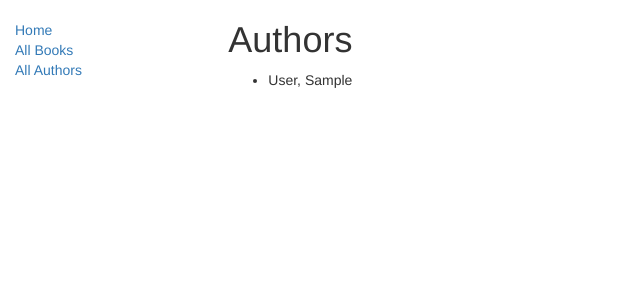
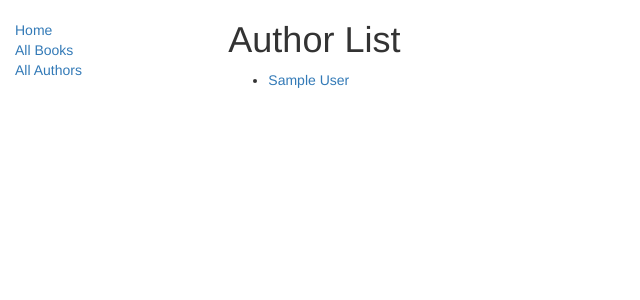
Before and after one commit to choia/django-library-tutorial, a Django app: page /catalog/authors/ in a window 1280 px wide. Shown: the top 300 px of the page, without its empty margins (0-640 px from the left). Run offline with Django 3.2, Linux system fonts and the light colour scheme; tables that the repository leaves empty hold one stand-in row (values such as "Sample post"); some libraries are stand-ins or nearby versions.

Commit message:
author_detail created, functionality added

```diff
--- a/catalog/templates/authors.html
+++ b/catalog/templates/authors.html
@@ -1,11 +1,17 @@
 {% extends 'base.html' %}
 {% block content %}
-<h1>Authors</h1>
+<h1>Author List</h1>
 
+{% if author_list %}
 <ul>
-{% for author in authors %}
-  <li>{{ author }}</li>
+{% for author in author_list %}
+  <li>
+    <a href="{{ author.get_absolute_url }}">{{ author.first_name }} {{ author.last_name }}</a>
+  </li>
 {% endfor %}
 </ul>
 
+{% else %}
+<p>There are no authors available.</p>
+{% endif %}
 {% endblock content %}
--- a/catalog/templates/book_detail.html
+++ b/catalog/templates/book_detail.html
@@ -3,7 +3,7 @@
 {% block content %}
   <h1>Title: {{ book.title }}</h1>
 
-  <p><strong>Author:</strong> <a href="">{{ book.author }}</a></p> <!-- author detail link not yet defined -->
+  <p><strong>Author:</strong> <a href="{% url 'author-detail' book.author.pk %}">{{ book.author }}</a></p> <!-- author detail link not yet defined -->
   <p><strong>Summary:</strong> {{ book.summary }}</p>
   <p><strong>ISBN:</strong> {{ book.isbn }}</p>
   <p><strong>Genre:</strong>
--- a/catalog/urls.py
+++ b/catalog/urls.py
@@ -3,7 +3,8 @@ from . import views
 
 urlpatterns = [
     url(r'^$', views.index, name='index'),
-    url(r'^authors/$', views.authors, name='authors'),
+    url(r'^authors/$', views.AuthorListView.as_view(), name='authors'),
+    url(r'^authors/(?P<pk>\d+)$', views.AuthorDetailView.as_view(), name='author-detail'),
     url(r'^books/$', views.BookListView.as_view(), name='books'),
     url(r'^book/(?P<pk>\d+)$', views.BookDetailView.as_view(), name='book-detail'),
 ]
--- a/catalog/views.py
+++ b/catalog/views.py
@@ -33,7 +33,13 @@ class BookDetailView(DetailView):
 	template_name = 'book_detail.html'
 
 
-def authors(request):
-	authors = Author.objects.all()
-	context = { 'authors': authors, }
-	return render(request, 'authors.html', context)
+
+class AuthorListView(ListView):
+	model = Author
+	paginate_by = 10
+	template_name = 'authors.html'
+
+
+class AuthorDetailView(DetailView):
+	model = Author
+	template_name = 'author_detail.html'
```
Also changed, not shown: catalog/templates/author_detail.html (added, +14 -0 lines).
